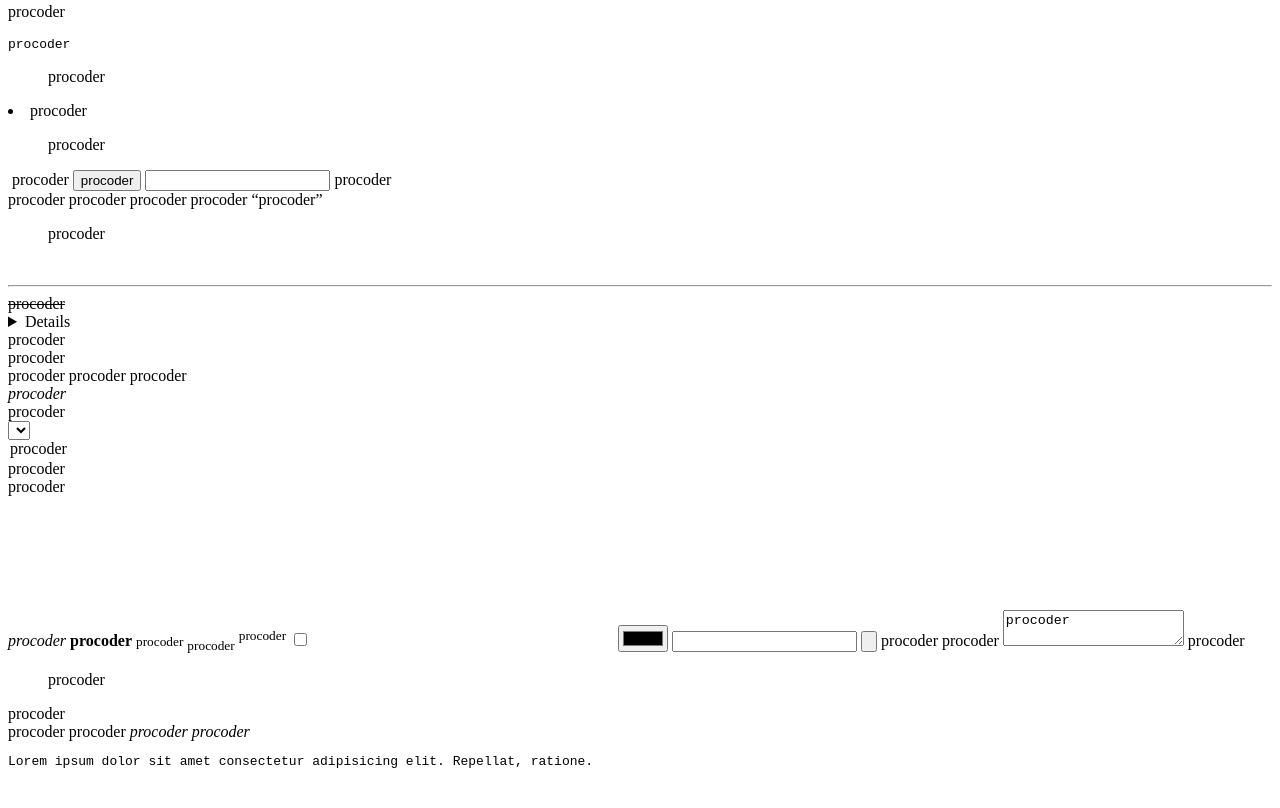
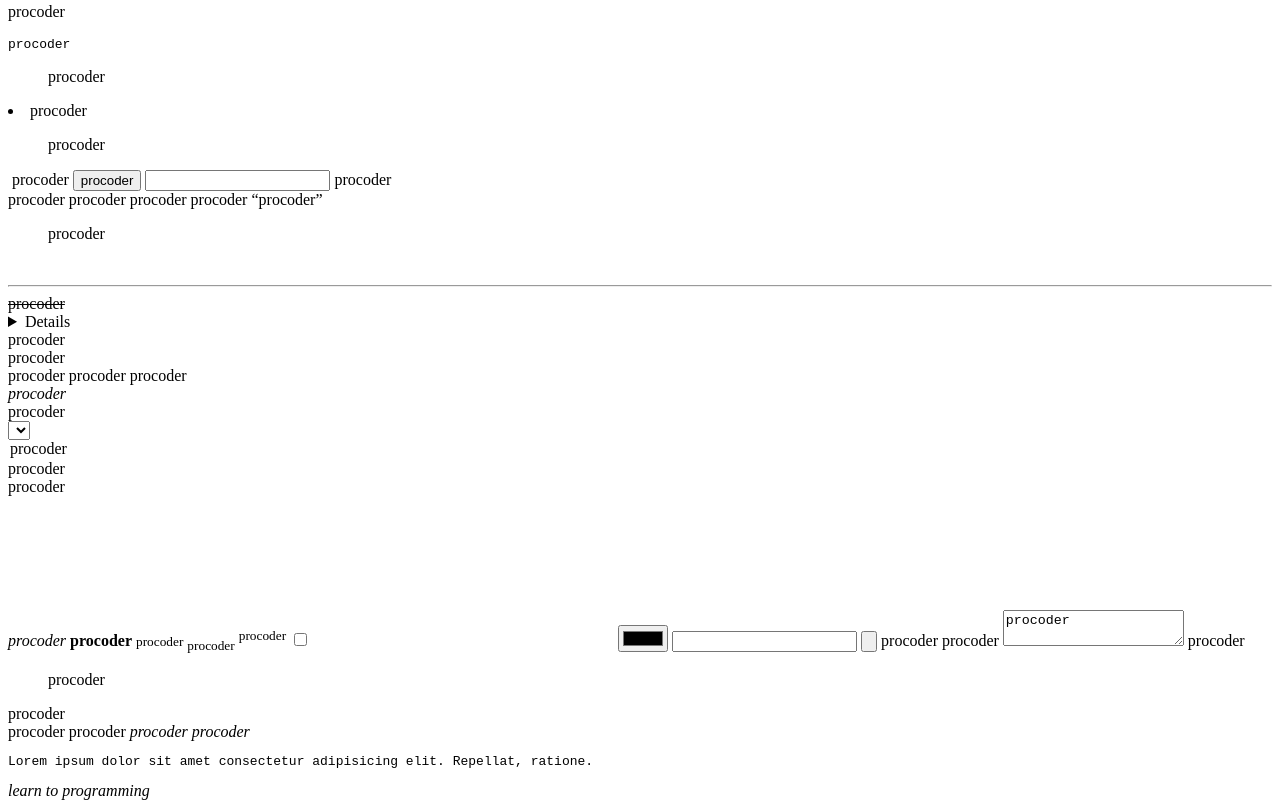
Before and after one commit to ruhulamin850148-lab/second-project, a plain HTML site: page index.html in a window 1280 px wide. Shown: the part 535-1343 px from the top of the page. Before the commit the page ends 1317 px from the top, so only its background shows below. Drawn offline with Linux system fonts and the light colour scheme.

Commit message:
em tag added

```diff
--- a/index.html
+++ b/index.html
@@ -78,5 +78,6 @@
 <cite>procoder</cite>
 <i>procoder</i>
 <pre>Lorem ipsum dolor sit amet consectetur adipisicing elit. Repellat, ratione.</pre>
+<em>learn to programming</em>
 </body>
 </html>
```
